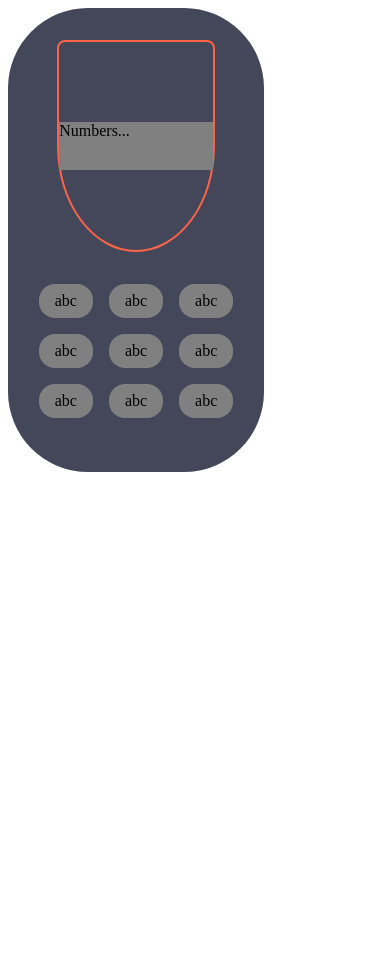
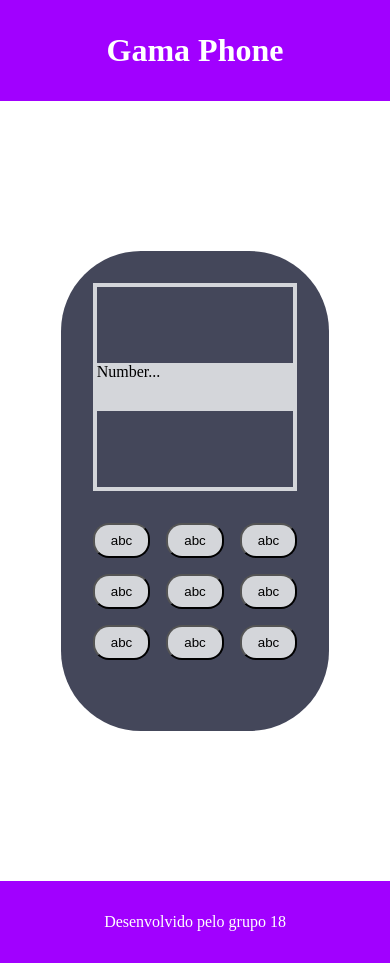
Before and after one commit to Aouza/gama-academy-phone, a React (Create React App) app: page / in a window 390 px wide. Before the commit the page ends 844 px from the top, so only its background shows below. Built offline with nearby package versions, Linux system fonts and the light colour scheme.

Commit message:
Add header and footer, colors on phone add

```diff
--- a/src/App.js
+++ b/src/App.js
@@ -1,10 +1,18 @@
 import React from "react";
+import Footer from "./components/Footer";
+import Header from "./components/Header";
 import Main from "./pages/Main";
+
+import GlobalStyle from "./styles";
 
 const App = () => {
   return (
     <>
+      <Header />
       <Main />
+      <Footer />
+
+      <GlobalStyle />
     </>
   );
 };
--- a/src/components/Button/styles.js
+++ b/src/components/Button/styles.js
@@ -1,7 +1,7 @@
 import styled from "styled-components";
 
-export const Container = styled.div`
-  background: gray;
+export const Container = styled.button`
+  background: #d4d6da;
   border-radius: 1rem;
   padding: 0.5rem 1rem;
 `;
--- /dev/null
+++ b/src/components/Footer/index.js
@@ -0,0 +1,13 @@
+import React from "react";
+
+import { Container } from "./styles";
+
+const Footer = () => {
+  return (
+    <Container>
+      <p>Desenvolvido pelo grupo 18</p>
+    </Container>
+  );
+};
+
+export default Footer;
--- /dev/null
+++ b/src/components/Footer/styles.js
@@ -0,0 +1,10 @@
+import styled from "styled-components";
+
+export const Container = styled.div`
+  background-color: #a100ff;
+  padding: 2rem;
+  display: flex;
+  align-items: center;
+  justify-content: center;
+  color: #fff;
+`;
--- /dev/null
+++ b/src/components/Header/index.js
@@ -0,0 +1,13 @@
+import React from "react";
+
+import { Container } from "./styles";
+
+const Header = () => {
+  return (
+    <Container>
+      <h1>Gama Phone</h1>
+    </Container>
+  );
+};
+
+export default Header;
--- /dev/null
+++ b/src/components/Header/styles.js
@@ -0,0 +1,10 @@
+import styled from "styled-components";
+
+export const Container = styled.header`
+  background-color: #a100ff;
+  padding: 2rem;
+  display: flex;
+  align-items: center;
+  justify-content: center;
+  color: #fff;
+`;
--- a/src/pages/Main/index.js
+++ b/src/pages/Main/index.js
@@ -14,7 +14,9 @@ const Main = () => {
     <Container>
       <BoxCellphone>
         <WrapperScreen>
-          <Screen>Numbers...</Screen>
+          <Screen>
+            <p>Number...</p>
+          </Screen>
         </WrapperScreen>
 
         <WrapperButtons>
--- a/src/pages/Main/styles.js
+++ b/src/pages/Main/styles.js
@@ -2,52 +2,37 @@ import styled from "styled-components";
 
 export const Container = styled.div`
   box-sizing: border-box;
+  display: flex;
+  align-items: center;
+  justify-content: center;
+  height: calc(100vh - 4rem);
+  width: 100vw;
 `;
 
 export const BoxCellphone = styled.div`
   background-color: #44475a;
-  max-width: 12rem;
-  height: 25rem;
-  display: -webkit-box;
-  display: -webkit-flex;
-  display: -ms-flexbox;
-  display: -webkit-box;
-  display: -webkit-flex;
-  display: -ms-flexbox;
-  display: -webkit-box;
-  display: -webkit-flex;
-  display: -ms-flexbox;
-  display: -webkit-box;
-  display: -webkit-flex;
-  display: -ms-flexbox;
+  height: 30rem;
   display: flex;
-  -ms-flex-pack: center;
-  -webkit-box-pack: center;
-  -ms-flex-pack: center;
   border-radius: 5rem;
   overflow: hidden;
   padding: 2rem;
-  -webkit-flex-direction: column;
-  -ms-flex-direction: column;
-  -webkit-flex-direction: column;
-  -ms-flex-direction: column;
   flex-direction: column;
-  -webkit-align-items: center;
-  -webkit-box-align: center;
-  -ms-flex-align: center;
-  -webkit-align-items: center;
-  -webkit-box-align: center;
-  -ms-flex-align: center;
   align-items: center;
 `;
 
 export const WrapperScreen = styled.div`
   background-color: transparent;
-  width: 80%;
-  border-radius: 1rem 1rem 100% 100%;
+  width: 100%;
+  /* border-radius: 1rem 1rem 100% 100%; */
   height: 13rem;
-  border: 2px solid tomato;
+  border: 4px solid #d4d6da;
+  display: -webkit-box;
+  display: -webkit-flex;
+  display: -ms-flexbox;
   display: flex;
+  -webkit-align-items: center;
+  -webkit-box-align: center;
+  -ms-flex-align: center;
   align-items: center;
   margin-bottom: 2rem;
 `;
@@ -61,5 +46,5 @@ export const WrapperButtons = styled.div`
 export const Screen = styled.div`
   width: 100%;
   height: 3rem;
-  background: gray;
+  background: #d4d6da;
 `;
--- /dev/null
+++ b/src/styles/index.js
@@ -0,0 +1,20 @@
+import { createGlobalStyle } from "styled-components";
+
+export default createGlobalStyle`
+
+
+    *{
+        margin: 0;
+        padding: 0;
+        box-sizing: border-box;
+    }
+
+
+    html, body{
+        height: 100%;
+    }
+
+    button{
+        cursor: pointer;
+    }
+`;
```
